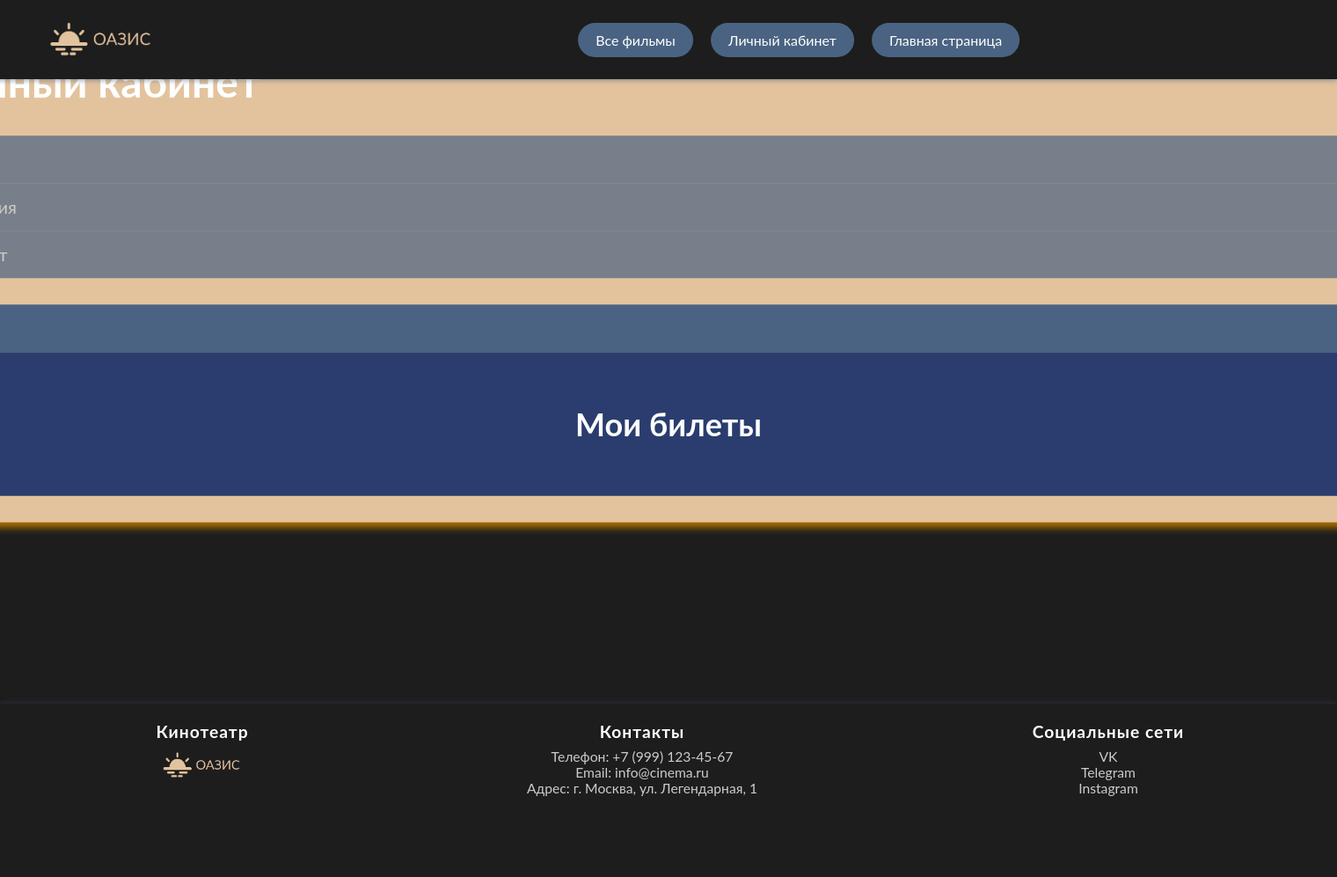
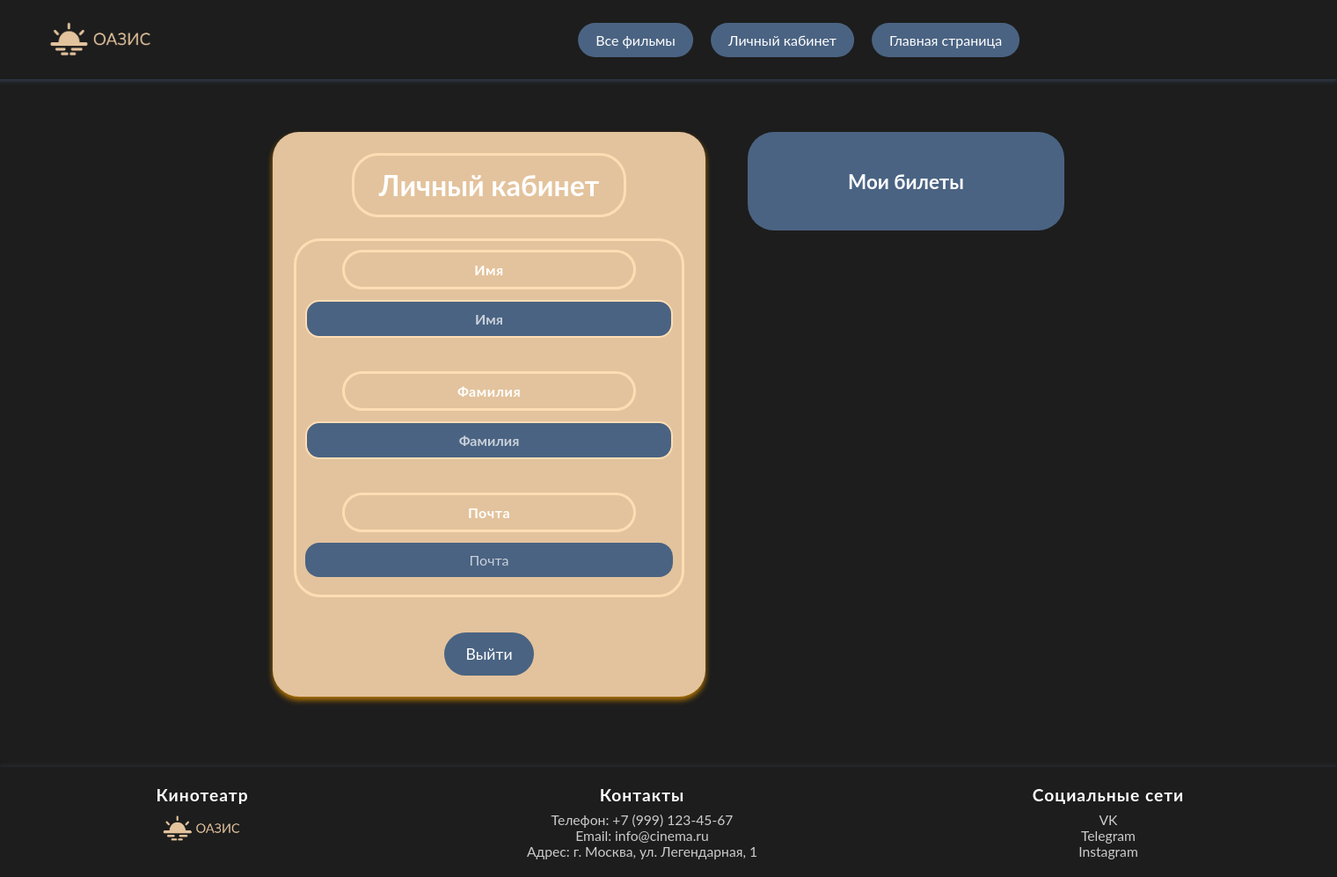
Before and after one commit to curiuwu/db_project, a Flask app: template app/templates/personal_account.html in a window 1520 px wide; the page is wider, and only the part inside the window is pictured. Shown: that part at 88% size. Before the commit the page ends 905 px from the top of that part, so only its background shows below. Run offline with Flask 3, Linux system fonts and the light colour scheme; the template is opened without the code that fills it, so the values that code supplies are empty.

Commit message:
личный кабинет, карточка фильмов допил

```diff
--- a/app/static/css/personal_account.css
+++ b/app/static/css/personal_account.css
@@ -1,53 +1,195 @@
+/* Стили для контейнера */
+.container {
+    display: flex;
+    flex-direction: column;
+    align-items: center;
+    justify-content: flex-start;
+    min-height: 0; /* убираем ограничение по высоте */
+    width: 100%;
+    box-sizing: border-box;
+    padding: 0;
+    margin-top: 150px; /* еще больше пространства сверху */
+    margin-bottom: 80px;
+}
+
+/* Стили для карточки */
+.card {
+    background-color: #E3C39D;            /* Светлый фон карточки */
+    border-radius: 30px;                  /* Скругление углов */
+    padding: 24px;                        /* Внутренний отступ */
+    margin: 0; /* убираем лишние внешние отступы */
+    transform: none; /* убираем scale(1.5), чтобы не ломать верстку */
+    box-shadow: 0 4px 6px rgb(176, 115, 0); /* Тень для карточки */
+    font-size: 1em; /* уменьшен размер шрифта */
+    display: flex;
+    flex-direction: column;
+    align-items: center; /* центрируем содержимое по горизонтали */
+    justify-content: center; /* центрируем по вертикали */
+    text-align: center; /* выравнивание текста по центру */
+    width: 100%;
+    max-width: 480px; /* как .tickets-section */
+    min-width: 360px;
+    min-height: 520px; /* удлинить карточку */
+}
+
+.card-title-section h1 {
+    border: 3px solid #ffddb4;
+    border-radius: 30px;
+    padding: 14px 28px; /* увеличен padding */
+    color: #fff;
+    font-size: 2em; /* увеличен размер */
+    font-weight: bold;
+    margin: 0 0 24px 0; /* увеличен отступ */
+    text-align: center;
+    box-sizing: border-box;
+    width: 100%;
+    max-width: 100%;
+    display: inline-block;
+}
+
 /* Стили для основного контейнера карточки */
 .account-content {
     display: flex;
-    gap: 20px;
-    padding: 20px;
+    flex-direction: column;
+    align-items: center; /* центрируем по горизонтали */
+    justify-content: center;
+    width: 100%;
+    gap: 18px;
+    box-sizing: border-box;
 }
 
-/* Стили для левого сегмента (информация о пользователе) */
+.account-flex-row {
+    display: flex;
+    flex-direction: row;
+    justify-content: center;
+    align-items: stretch;
+    gap: 48px; /* увеличен gap между колонками */
+    width: 100%;
+    max-width: 900px;
+    margin: 0 auto;
+    box-sizing: border-box;
+}
+
 .user-info-section {
-    flex: 1;
+    flex: 0 1 100%;
+    min-width: 0;
+    max-width: 100%;
+    height: 100%;
+    border: 3px solid #ffddb4;
+    border-radius: 30px;
+    padding: 10px 10px 10px 10px; /* уменьшен padding */
     display: flex;
     flex-direction: column;
-    gap: 20px;
+    gap: 10px; /* уменьшен gap */
+    align-items: center;
+    box-sizing: border-box;
+    color: #fff;
+    justify-content: flex-start;
+    font-size: 1em; /* уменьшен размер шрифта */
+    width: 100%;
+    text-align: center;
+    margin: 0 auto;
 }
 
-/* Стили для правого сегмента (билеты) */
+.input-label {
+    display: block;
+    width: 80%;
+    text-align: center;
+    color: #fff;
+    font-weight: bold;
+    border: 3px solid #ffddb4;
+    border-radius: 30px;
+    padding: 10px 18px; /* уменьшен padding */
+    margin-bottom: 2px; /* минимальный отступ снизу */
+    margin-top: 18px;   /* увеличен отступ сверху для разделения блоков */
+    letter-spacing: 0.5px;
+    box-sizing: border-box;
+}
+
+.input-label:first-child {
+    margin-top: 0; /* первый блок без верхнего отступа */
+}
+
+.input {
+    width: 100%;
+    border-radius: 16px;
+    border: none;
+    padding: 10px 12px; /* уменьшен padding */
+    font-size: 1em; /* уменьшен размер шрифта */
+    margin-bottom: 10px; /* уменьшен отступ между input-блоками */
+    background: #4A6382;
+    color: #1D1D1D;
+    box-sizing: border-box;
+    text-align: center;
+}
+
+.input[type="number"] {
+    text-align: center;
+    appearance: textfield;
+    -moz-appearance: textfield; /* для Firefox убрать стрелки */
+}
+
+.input[type="number"]::-webkit-input-placeholder {
+    text-align: center;
+}
+
+.input[type="number"]::-webkit-input-inner-spin-button,
+.input[type="number"]::-webkit-input-outer-spin-button {
+    -webkit-appearance: none;
+    margin: 0;
+}
+
+.input[readonly] {
+    color: #fff;
+    background: #4A6382;
+    opacity: 1;
+    border: 2px solid #ffddb4;
+    font-weight: bold;
+}
+
 .tickets-section {
-    flex: 1;
+    flex: 1 1 48%;
+    min-width: 360px;
+    max-width: 480px;
+    display: flex;
+    flex-direction: column;
+    align-items: stretch;
+    box-sizing: border-box;
+    height: 100%;
 }
 
 /* Стили для карточки с билетами */
 .tickets-card {
-    background-color: #2a3d6e;
+    background-color: #4A6382;
     border-radius: 30px;
-    padding: 20px;
-    height: 100%;
+    padding: 24px; /* увеличен padding */
+    width: 100%;
+    box-sizing: border-box;
 }
 
 .tickets-card h2 {
     color: #ffffff;
     text-align: center;
-    margin-bottom: 20px;
-    font-size: 1.5rem;
+    margin-bottom: 18px; /* уменьшен отступ */
+    font-size: 1.4rem; /* увеличен размер */
 }
 
 /* Стили для списка билетов */
 .tickets-list {
     display: flex;
     flex-direction: column;
-    gap: 15px;
+    gap: 16px; /* увеличен gap */
 }
 
 /* Стили для отдельного билета */
 .ticket-item {
     background-color: #4A6382;
-    border-radius: 15px;
-    padding: 15px;
+    border-radius: 18px;
+    padding: 14px; /* увеличен padding */
     display: flex;
     justify-content: space-between;
     align-items: center;
+    font-size: 1.1em;
 }
 
 .ticket-info {
@@ -55,13 +197,13 @@
 }
 
 .ticket-info h3 {
-    margin: 0 0 10px 0;
-    font-size: 1.2rem;
+    margin: 0 0 10px 0; /* уменьшен отступ */
+    font-size: 1.15rem; /* увеличен размер */
 }
 
 .ticket-info p {
-    margin: 5px 0;
-    font-size: 0.9rem;
+    margin: 6px 0;
+    font-size: 1em;
 }
 
 /* Стили для кнопки скачивания */
@@ -78,44 +220,45 @@
 }
 
 .download-btn img {
-    width: 24px;
-    height: 24px;
+    width: 32px;
+    height: 32px;
 }
 
 /* Стили для кнопки выхода */
 .logout-section {
     text-align: center;
-    margin-top: 20px;
+    margin-top: 40px; /* увеличить отступ сверху для кнопки */
+    width: 100%;
 }
 
 .logout-btn {
     display: inline-block;
-    padding: 10px 20px;
+    padding: 14px 24px; /* уменьшен padding */
     background-color: #4A6382;
     color: white;
     text-decoration: none;
     border-radius: 30px;
     transition: background-color 0.3s;
+    font-size: 1.1em;
 }
 
 .logout-btn:hover {
     background-color: #5a7ab2;
 }
 
-/* Стили для полей ввода */
-.input[readonly] {
-    background-color: #4A6382;
-    opacity: 0.7;
-    cursor: not-allowed;
+.input-section {
+    width: 100%;
 }
 
-/* Адаптивность */
-@media (max-width: 768px) {
-    .account-content {
-        flex-direction: column;
-    }
+.input[type="email"] {
+    color: #fff;
+    background: #4A6382;
+    width: 100%;
+    text-align: center;
+}
 
-    .tickets-card {
-        margin-top: 20px;
-    }
+.input[type="email"]::placeholder {
+    color: #fff;
+    opacity: 0.7;
+    text-align: center;
 }
--- a/app/templates/personal_account.html
+++ b/app/templates/personal_account.html
@@ -20,30 +20,32 @@
             </header>
 
             <div class="container">
+                <div class="account-flex-row">
                     <div class="card">
                         <!-- 1. Секция: Заголовок -->
                         <div class="card-title-section">
                             <h1>Личный кабинет</h1>
-                    </div
-
+                        </div>
                         <div class="account-content">
-                        <!-- Левый сегмент: Информация о пользователе -->
                             <div class="user-info-section">
                                 <!-- 1. Секция: Имя, Фамилия, Возраст -->
-                            <div class="inputs-row">
+                                <div class="input-label">Имя</div>
                                 <input type="text" class="input" name="first_name" placeholder="Имя" value="{{ user[0] }}" readonly>
+                                <div class="input-label">Фамилия</div>
                                 <input type="text" class="input" name="second_name" placeholder="Фамилия" value="{{ user[1] }}" readonly>
-                                <input type="number" class="input" name="age" placeholder="Возраст" value="{{ user[2] }}" readonly>
-                            </div>
 
                                 <!-- 2. Секция: Логин (почта) -->
+                                <div class="input-label">Почта</div>
                                 <div class="input-section">
                                     <input type="email" class="input" name="email" placeholder="Почта" value="{{ user[3] }}">
                                 </div>
-
                             </div>
-
-                        <!-- Правый сегмент: Билеты -->
+                        </div>
+                        <div class="logout-section">
+                            <a href="{{ url_for('auth.logout') }}" class="logout-btn">Выйти</a>
+                        </div>
+                    </div>
+                    <!-- Блок билетов справа -->
                     <div class="tickets-section">
                         <div class="tickets-card">
                             <h2>Мои билеты</h2>
@@ -62,11 +64,6 @@
                                 {% endfor %}
                             </div>
                         </div>
-                        </div>
-                    </div>
-
-                    <div class="logout-section">
-                        <a href="{{ url_for('auth.logout') }}" class="logout-btn">Выйти</a>
                     </div>
                 </div>
             </div>
```
Also changed, not shown: app/static/css/film_card.css (+34 -33 lines), app/templates/film_card.html (+4 -4 lines). Lines whose indentation alone changed are shown as unchanged.
